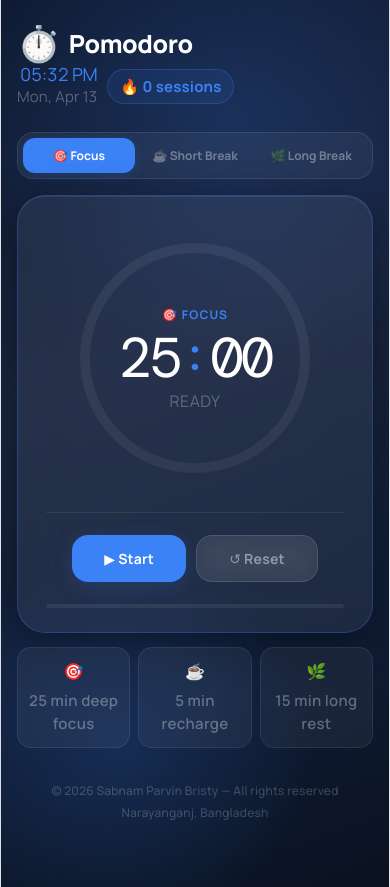
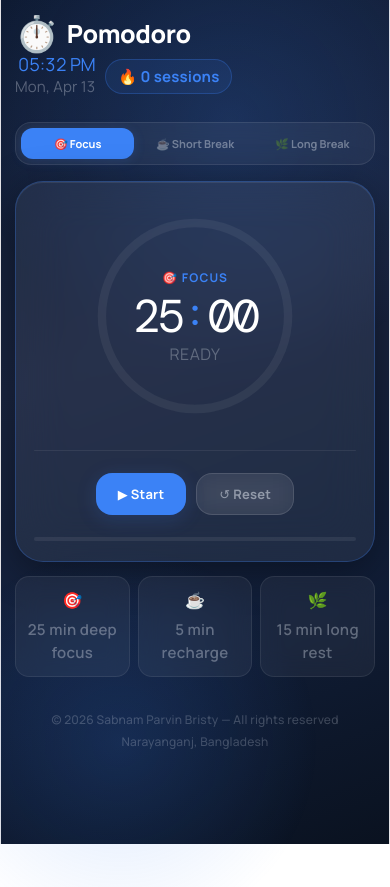
Before and after one commit to sabnamparvinbristy/Pomodoro-Timer, a React (Vite) app: page / in a window 390 px wide. After the commit the page ends 844 px from the top, so only its background shows below. Built offline with nearby package versions, Linux system fonts and the light colour scheme; a web font is replaced by a local one.

Commit message:
responsive part

```diff
--- a/src/App.css
+++ b/src/App.css
@@ -363,3 +363,19 @@
   letter-spacing: 0.2px;
   color: rgba(232,237,245,0.22);
 }
+/* responsive */
+@media (max-width: 480px) {
+  .app { padding: 22px 14px 52px; }
+  .card { padding: 24px 18px 20px; }
+  .ring-wrap { width: 220px; height: 220px; }
+  .time-digits { font-size: 46px; }
+  .time-colon { font-size: 36px; }
+  .mode-tab { font-size: 11px; padding: 8px 4px; }
+  .ctrl-btn { padding: 11px 22px; font-size: 13px; }
+}
+
+@media (max-width: 360px) {
+  .ring-wrap { width: 200px; height: 200px; }
+  .time-digits { font-size: 40px; }
+  .mode-tabs { flex-direction: column; }
+}
```
